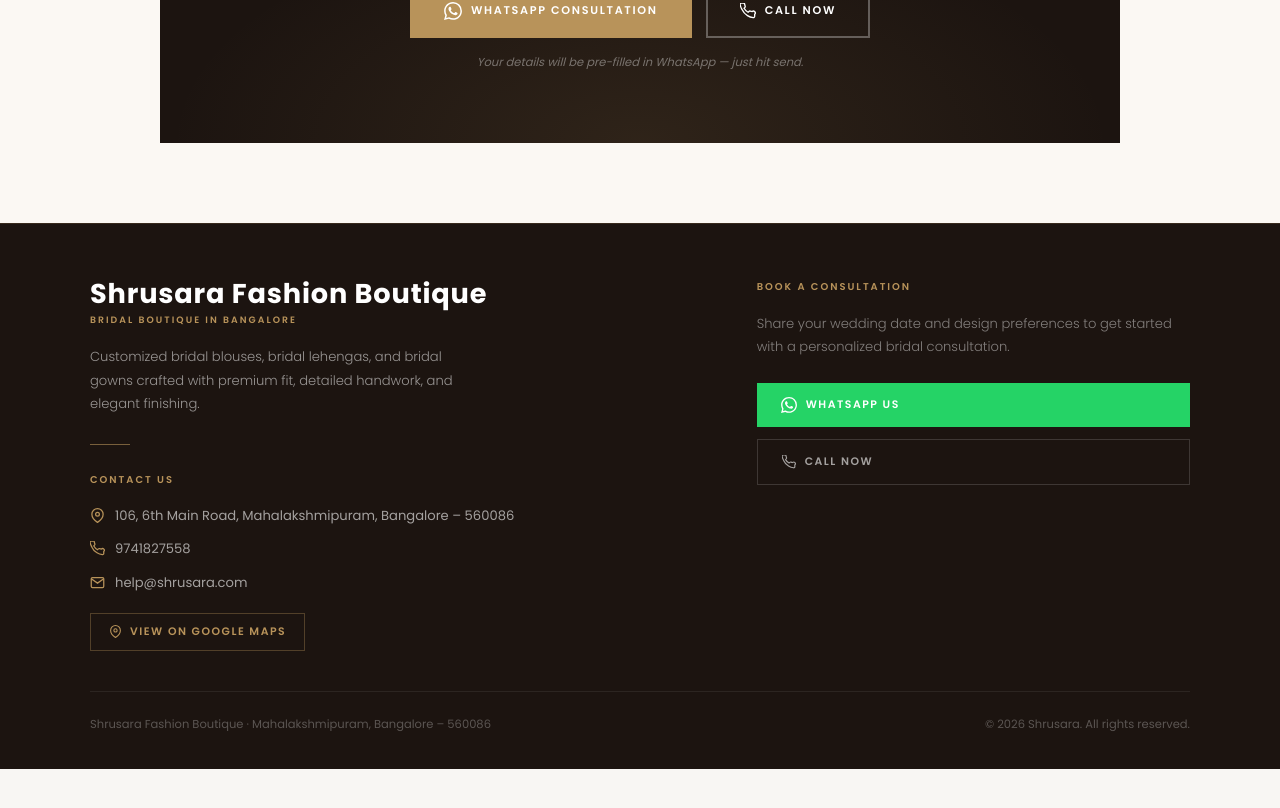
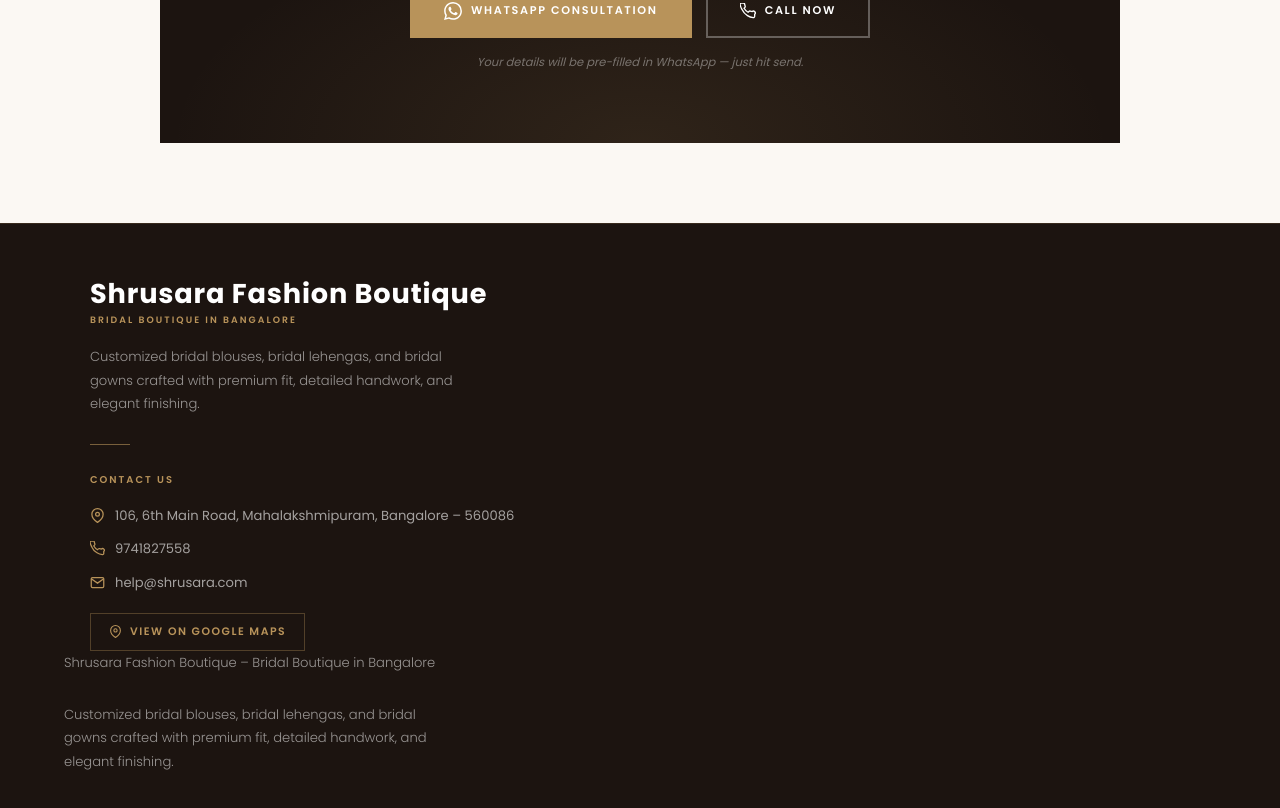
Before and after one commit to VelchuriMahesh/hi, a React (Vite) app in the folder client/: page /bridal-blouse-bangalore in a window 1280 px wide. Shown: the part 5748-6556 px from the top of the page. Before the commit the page ends 6517 px from the top, so only its background shows below. Built offline with nearby package versions, Linux system fonts and the light colour scheme; no server answers.

Commit message:
final clean structure

```diff
--- a/client/src/pages/BridalLandingPage.jsx
+++ b/client/src/pages/BridalLandingPage.jsx
@@ -1131,53 +1131,18 @@
             </div>
 
             {/* Right — Quick CTA */}
-            <div style={{ display: 'flex', flexDirection: 'column', justifyContent: 'center' }}>
-              <p className="bl-footer-contact-title">Book a Consultation</p>
-              <p style={{ fontSize: '.82rem', color: 'rgba(255,255,255,.45)', lineHeight: 1.75, marginBottom: 24, fontWeight: 300 }}>
-                Share your wedding date and design preferences to get started with a personalized bridal consultation.
-              </p>
-              <a
-                href={WA_PREFILL}
-                target="_blank"
-                rel="noopener noreferrer"
-                style={{
-                  display: 'inline-flex', alignItems: 'center', gap: 9,
-                  background: '#25D366', color: '#fff',
-                  fontSize: '.68rem', fontWeight: 600, letterSpacing: '.14em',
-                  textTransform: 'uppercase', padding: '14px 24px',
-                  textDecoration: 'none', marginBottom: 12,
-                  transition: 'opacity .2s',
-                }}
-              >
-                <WaIcon size={16} /> WhatsApp Us
-              </a>
-              <a
-                href="tel:+919741827558"
-                style={{
-                  display: 'inline-flex', alignItems: 'center', gap: 9,
-                  background: 'transparent', color: 'rgba(255,255,255,.6)',
-                  fontSize: '.68rem', fontWeight: 600, letterSpacing: '.14em',
-                  textTransform: 'uppercase', padding: '14px 24px',
-                  textDecoration: 'none',
-                  border: '1px solid rgba(255,255,255,.15)',
-                  transition: 'border-color .2s, color .2s',
-                }}
-              >
-                <PhoneIcon size={14} /> Call Now
-              </a>
-            </div>
+
 
           </div>
 
           {/* Bottom bar */}
-          <div className="bl-footer-bottom">
-            <p className="bl-footer-copy">
-              Shrusara Fashion Boutique · Mahalakshmipuram, Bangalore – 560086
-            </p>
-            <p className="bl-footer-copy-right">
-              © {new Date().getFullYear()} Shrusara. All rights reserved.
-            </p>
-          </div>
+         <p className="bl-footer-desc">
+  Shrusara Fashion Boutique – Bridal Boutique in Bangalore
+</p>
+<p className="bl-footer-desc">
+  Customized bridal blouses, bridal lehengas, and bridal gowns crafted with
+  premium fit, detailed handwork, and elegant finishing.
+</p>
         </footer>
 
         {/* ── FLOATING CALL ────────────────────────────────────────────────────── */}
```
